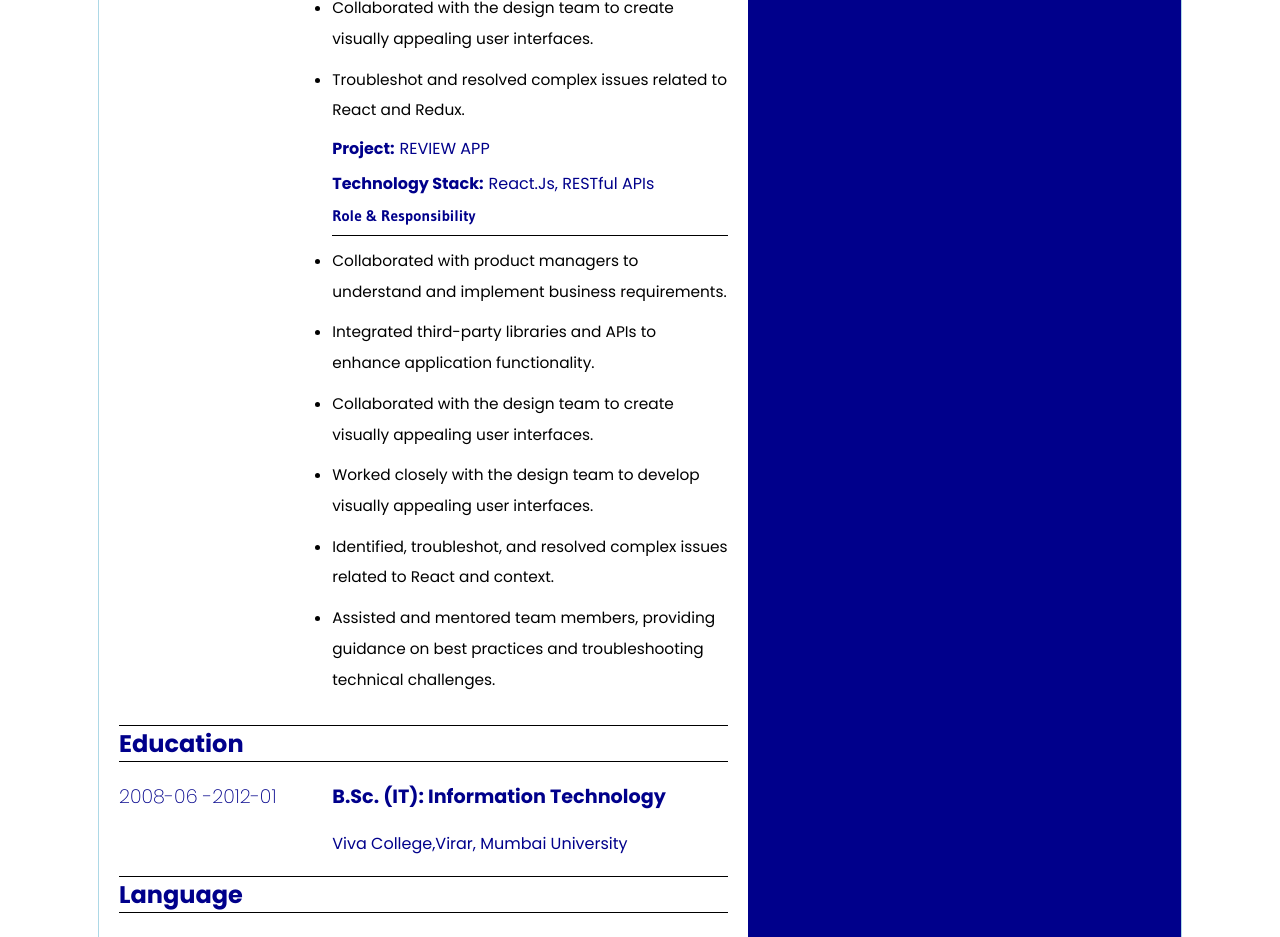
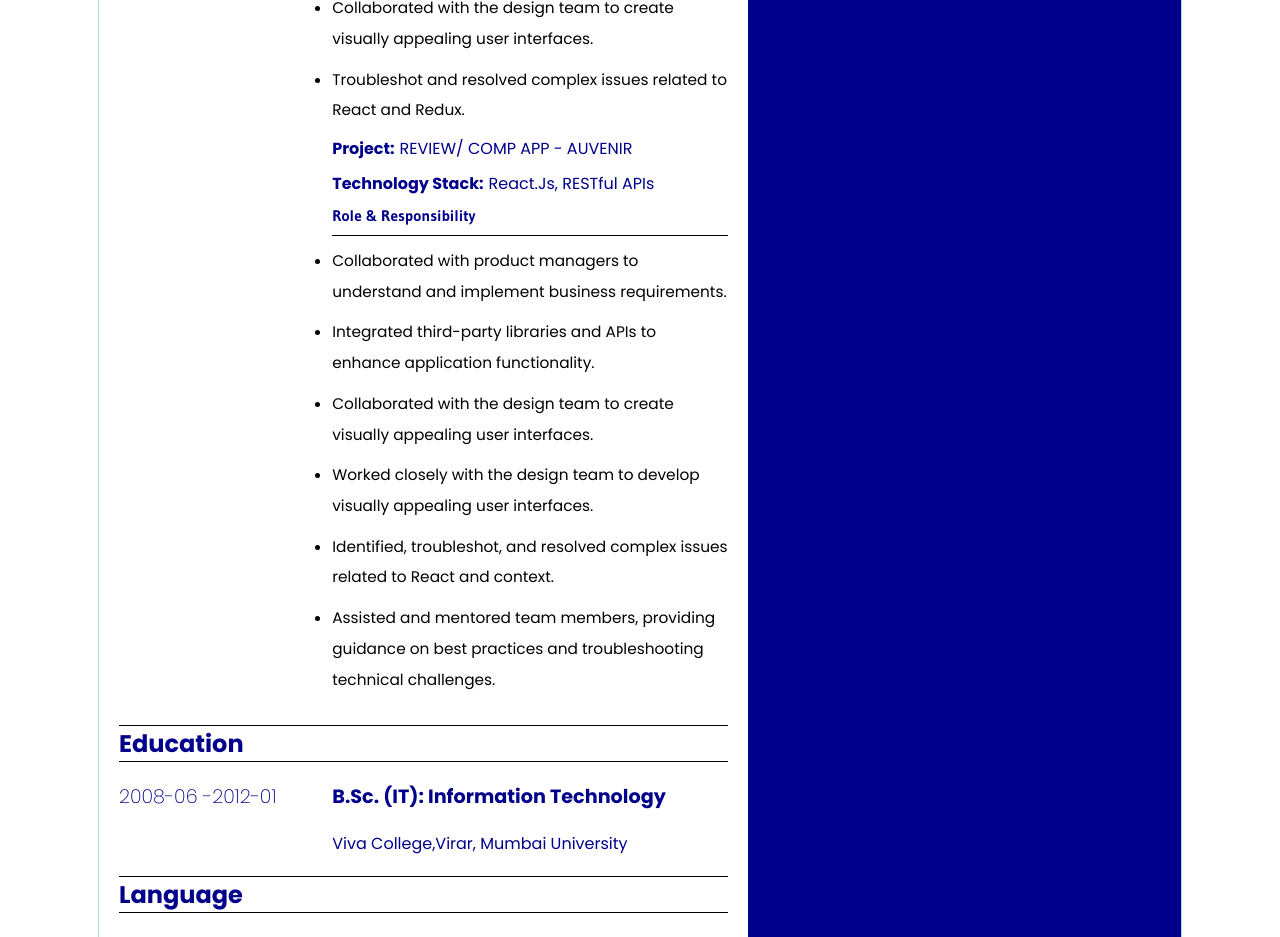
Before and after one commit to anilkapse1/aboutme, a React (Vite) app: page / in a window 1280 px wide. Shown: the part 3100-4037 px from the top of the page. Built offline with nearby package versions, Linux system fonts and the light colour scheme.

Commit message:
project name added

```diff
--- a/src/App.jsx
+++ b/src/App.jsx
@@ -282,7 +282,7 @@ const App = () => {
                     <li>
                       Troubleshot and resolved complex issues related to React and Redux.</li>
                   </ul>
-                  <h4>Project:<span>REVIEW APP</span></h4>
+                  <h4>Project:<span>REVIEW/ COMP APP - AUVENIR</span></h4>
                   <h4>Technology Stack:<span>React.Js, RESTful APIs</span></h4>
                   <h3>Role & Responsibility</h3>
                   <ul>
```
